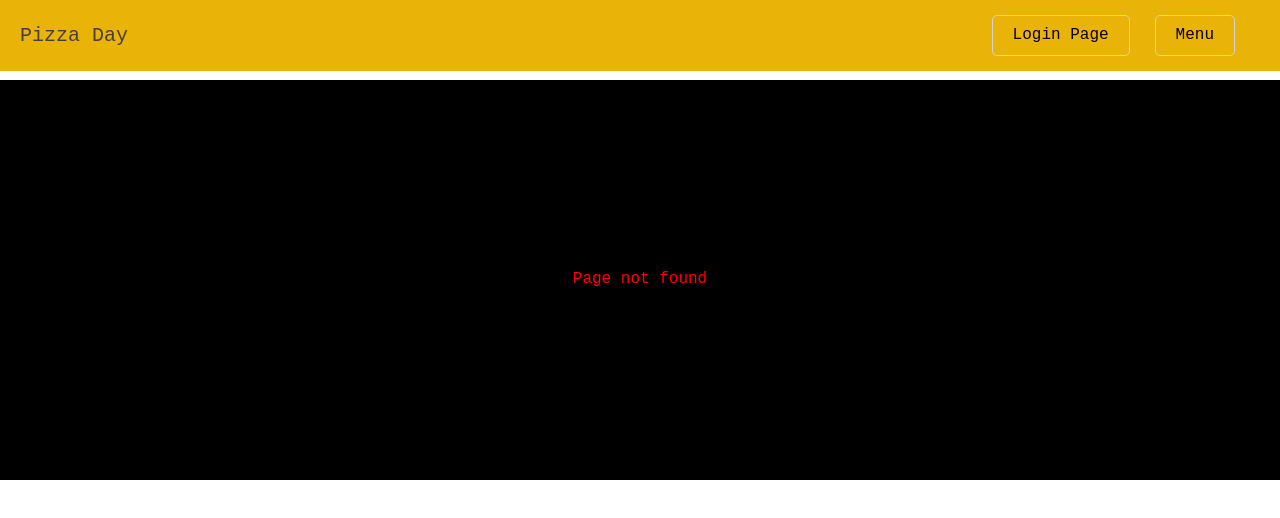
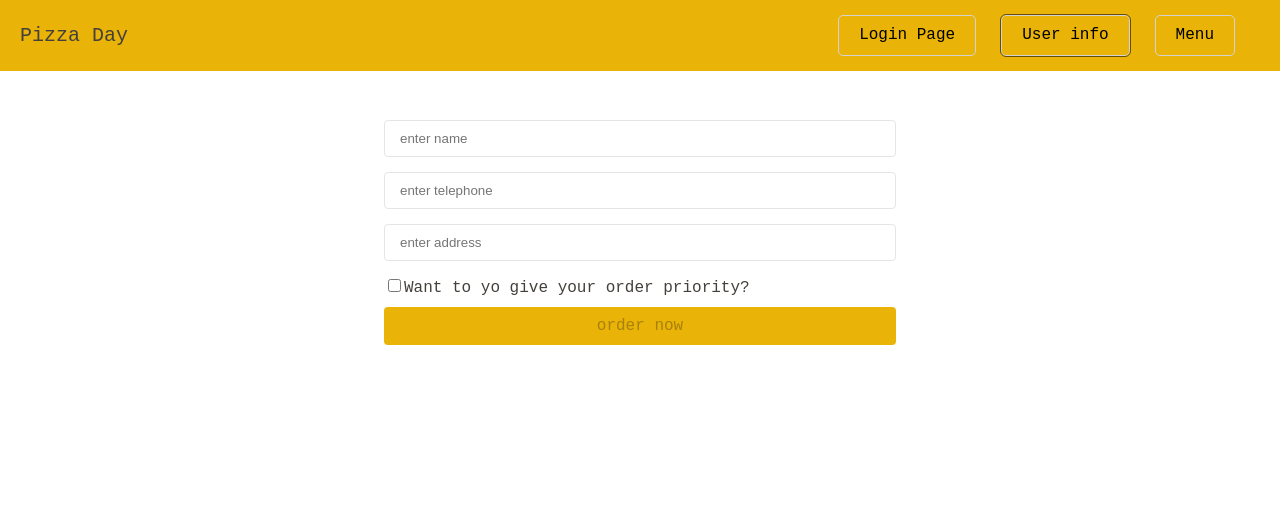
Before and after one commit to YuliaLim/reactHw2CreateComponents, a React (Vite) app: page /register in a window 1280 px wide. Before the commit this address had no page. Shown: the top 518 px of the page. Built offline with nearby package versions, Linux system fonts and the light colour scheme.

Commit message:
add userInfoForm

```diff
--- a/package.json
+++ b/package.json
@@ -10,9 +10,12 @@
     "preview": "vite preview"
   },
   "dependencies": {
+    "@hookform/resolvers": "^3.3.4",
     "react": "^18.2.0",
     "react-dom": "^18.2.0",
-    "react-router-dom": "^6.22.1"
+    "react-hook-form": "^7.51.0",
+    "react-router-dom": "^6.22.1",
+    "zod": "^3.22.4"
   },
   "devDependencies": {
     "@types/react": "^18.2.43",
--- a/src/App.css
+++ b/src/App.css
@@ -192,3 +192,26 @@ ul {
   background: lightyellow;
   position: absolute;
 }
+
+.errorMessage {
+  border: 1px solid red;
+  color: red;
+  font-size: 12px;
+  font-weight: bold;
+  width: max-content;
+  margin-top: -20px;
+}
+.wpapperFormInfoUser{display: flex;
+  justify-content: center;
+
+}
+.userInfoFrom{
+  padding-top: 40px;
+  display: flex;
+  flex-direction: column;
+  width: 40%;
+  justify-content: center;
+}
+.userInfoFrom input{
+  margin-bottom: 15px;
+}
--- a/src/App.jsx
+++ b/src/App.jsx
@@ -1,10 +1,12 @@
 import "./App.css";
 import Header from "./components/Header";
+import CounterReduce from "./components/CounterReduce";
 import LoginForm from "./pages/LoginForm";
 import Menu from "./pages/Menu";
 import { Route, Routes } from "react-router-dom";
 import Navigation from "./components/Navigation";
 import PageNotFound from "./pages/PageNotFound";
+import UserInfoForm from "./pages/UserInfoForm";
 
 function App() {
   return (
@@ -16,8 +18,10 @@ function App() {
         <Route path="" element={<Menu />}></Route>
         <Route path="/login" element={<LoginForm />}></Route>
         <Route path="/menu" element={<Menu />}></Route>
+        <Route path="/register" element={<UserInfoForm />}></Route>
         <Route path="*" element={<PageNotFound />}></Route>
       </Routes>
+      {/* <CounterReduce></CounterReduce> */}
     </div>
   );
 }
--- /dev/null
+++ b/src/components/CounterReduce.jsx
@@ -0,0 +1,41 @@
+import { useReducer } from "react";
+
+const Counter = () => {
+  const reducer = (state, action) => {
+    switch (action.type) {
+      case "increment":
+        return state + 1;
+      case "decrement":
+        return state - 1;
+      case "reset":
+        return 0;
+      default:
+        return state;
+    }
+  };
+  const [state, dispatch] = useReducer(reducer, 0);
+  const handleIncrement = () => {
+    dispatch({
+      type: "increment",
+    });
+  };
+  const handleDecrement = () => {
+    dispatch({
+      type: "decrement",
+    });
+  };
+  const handleReset = () => {
+    dispatch({
+      type: "reset",
+    });
+  };
+  return (
+    <>
+      <h1>Counter: {state}</h1>
+      <button onClick = {handleIncrement}>+</button>
+      <button onClick = {handleDecrement}>-</button>
+      <button onClick = {handleReset}>Reset</button>
+    </>
+  );
+};
+export default Counter;
--- /dev/null
+++ b/src/components/ErrorMessage.jsx
@@ -0,0 +1,5 @@
+const ErrorMessage = (props) => {
+  const { message } = props;
+  return <div className="errorMessage">{message}</div>;
+};
+export default ErrorMessage;
--- a/src/components/Navigation.jsx
+++ b/src/components/Navigation.jsx
@@ -3,6 +3,7 @@ const Navigation = () => {
   return (
     <nav className="navPanel">
       <NavLink to="/login">Login Page</NavLink>
+      <NavLink to="/register">User info</NavLink>
       <NavLink to="/menu">Menu</NavLink>
     </nav>
   );
--- /dev/null
+++ b/src/pages/UserInfoForm.jsx
@@ -0,0 +1,55 @@
+import { useForm } from "react-hook-form";
+import Button from "../components/Button";
+import { zodResolver } from "@hookform/resolvers/zod";
+import { userInfoSchema } from "../schemes/userInfoSchema";
+import ErrorMesage from "../components/ErrorMessage";
+
+const UserInfoForm = () => {
+  const {
+    register,
+    handleSubmit,
+    formState: { errors, isValid },
+  } = useForm({
+    mode: "onBlur",
+    defaultValues: {
+      userName: "",
+      tel: "",
+      address: "",
+      priority: false,
+    },
+    resolver: zodResolver(userInfoSchema),
+  });
+  const onSubmit = (data) => {
+    console.log(data);
+  };
+  return (
+    <div className="wpapperFormInfoUser">
+      <form onSubmit={handleSubmit(onSubmit)} className="userInfoFrom">
+        <input {...register("userName")} type="text" placeholder="enter name" />
+        {errors.userName && (
+          <ErrorMesage message={errors.userName.message}></ErrorMesage>
+        )}
+        <input {...register("tel")} type="text" placeholder="enter telephone" />
+        {errors.tel && <ErrorMesage message={errors.tel.message}></ErrorMesage>}
+        <input
+          {...register("address")}
+          type="text"
+          placeholder="enter address"
+        />
+        {errors.address && (
+          <ErrorMesage message={errors.address.message}></ErrorMesage>
+        )}
+        <div>
+          <input {...register("priority")} type="checkbox"></input>
+          <span>Want to yo give your order priority?</span>
+        </div>
+        <Button
+          text="order now"
+          type="submit"
+          disabledButtton={!isValid}
+        ></Button>
+      </form>
+    </div>
+  );
+};
+export default UserInfoForm;
--- /dev/null
+++ b/src/schemes/userInfoSchema.js
@@ -0,0 +1,7 @@
+import { z } from "zod";
+export const userInfoSchema = z.object({
+    userName:z.string().min(2,{message:'Name must have min 2 character(s)'}),
+    tel:z.string().min(10),
+    address:z.string().min(5),
+    priority:z.boolean()
+});
```
Also changed, not shown: 1 other file (tests, documents, lock files or other folders).
